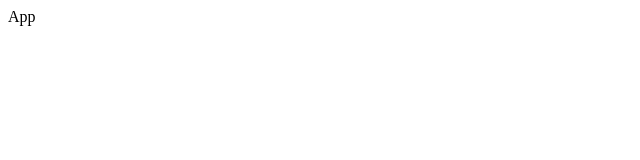
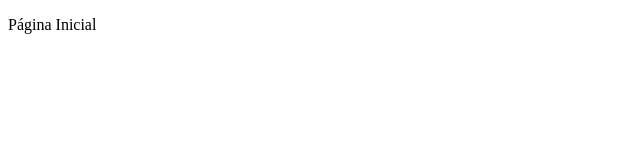
Before and after one commit to leandrodias95/gestao-populacional, a React (Vite) app: page /pagina-inicial in a window 1280 px wide. Shown: the top 160 px of the page, without its empty margins (0-640 px from the left). Built offline with nearby package versions, Linux system fonts and the light colour scheme.

Commit message:
adicionado React Router

```diff
--- a/package.json
+++ b/package.json
@@ -11,7 +11,8 @@
   },
   "dependencies": {
     "react": "^19.0.0",
-    "react-dom": "^19.0.0"
+    "react-dom": "^19.0.0",
+    "react-router-dom": "^6.30.0"
   },
   "devDependencies": {
     "@eslint/js": "^9.22.0",
--- a/src/App.tsx
+++ b/src/App.tsx
@@ -1,7 +1,11 @@
+import { BrowserRouter } from 'react-router-dom';
+import { AppRoutes } from './routes';
 
 function App() {
   return (
-    <div>App</div>
+    <BrowserRouter>
+    <AppRoutes/>
+    </BrowserRouter>
   )
 }
 
--- a/src/routes/index.tsx
+++ b/src/routes/index.tsx
@@ -1 +1,10 @@
-export{}
+import { Routes, Route, Navigate } from "react-router-dom";
+
+export const AppRoutes = () =>{
+  return(
+    <Routes>
+        <Route path="/pagina-inicial" element={<p>Página Inicial</p>}/>
+        <Route path="*" element={<Navigate to="/pagina-inicial"/>}/>
+    </Routes>
+  );
+}
```
Also changed, not shown: 1 other file (tests, documents, lock files or other folders).
